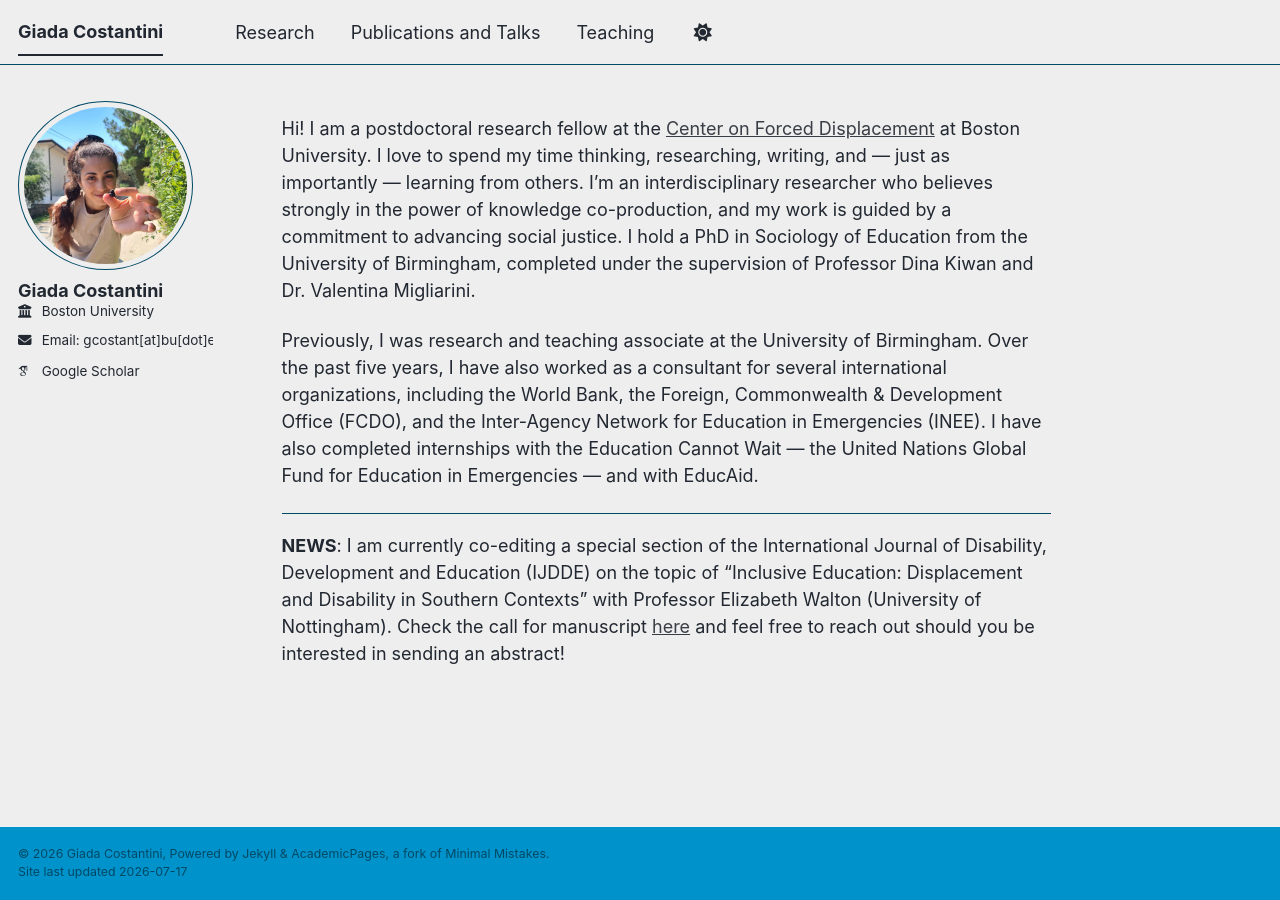
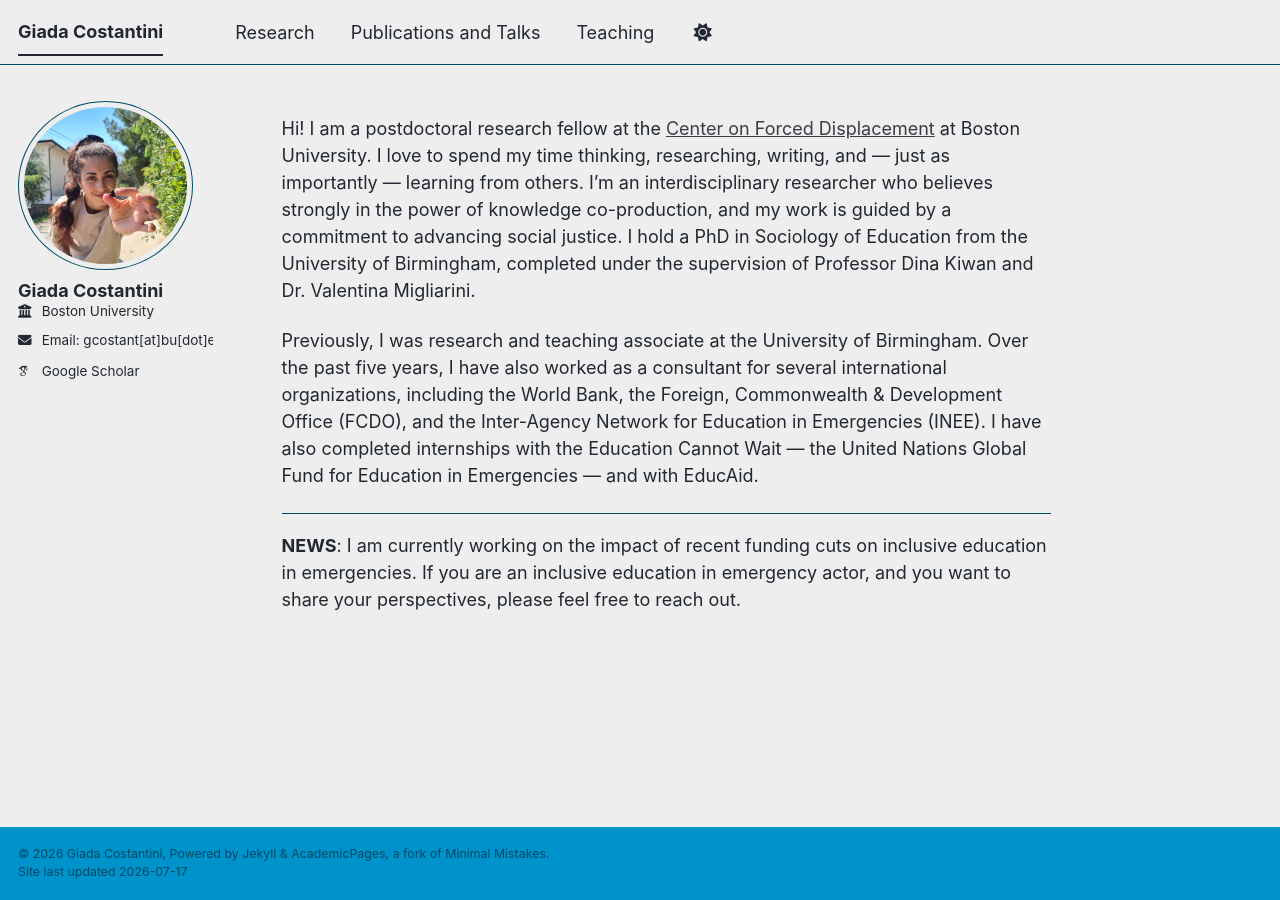
Before and after one commit to giada-costantini/giada-costantini.github.io, a Jekyll site: the page built from _pages/about.md, in a window 1280 px wide. Built offline with Jekyll 4.4.1, drawn with Linux system fonts in a browser that asks for light colours; some web fonts are replaced; a script bundle is joined from its source files by our own code; library files that are not in the unit come from our copies.

Commit message:
Revise news section with current research focus
Updated news section to reflect current research focus on the impact of funding cuts on inclusive education in emergencies.

```diff
--- a/_pages/about.md
+++ b/_pages/about.md
@@ -14,4 +14,4 @@
 
 ---
 
-**NEWS**: I am currently co-editing a special section of the International Journal of Disability, Development and Education (IJDDE) on the topic of “Inclusive Education: Displacement and Disability in Southern Contexts” with Professor Elizabeth Walton (University of Nottingham). Check the call for manuscript [here]( /files/call_ijdde.pdf) and feel free to reach out should you be interested in sending an abstract!
+**NEWS**: I am currently working on the impact of recent funding cuts on inclusive education in emergencies. If you are an inclusive education in emergency actor, and you want to share your perspectives, please feel free to reach out.
```
